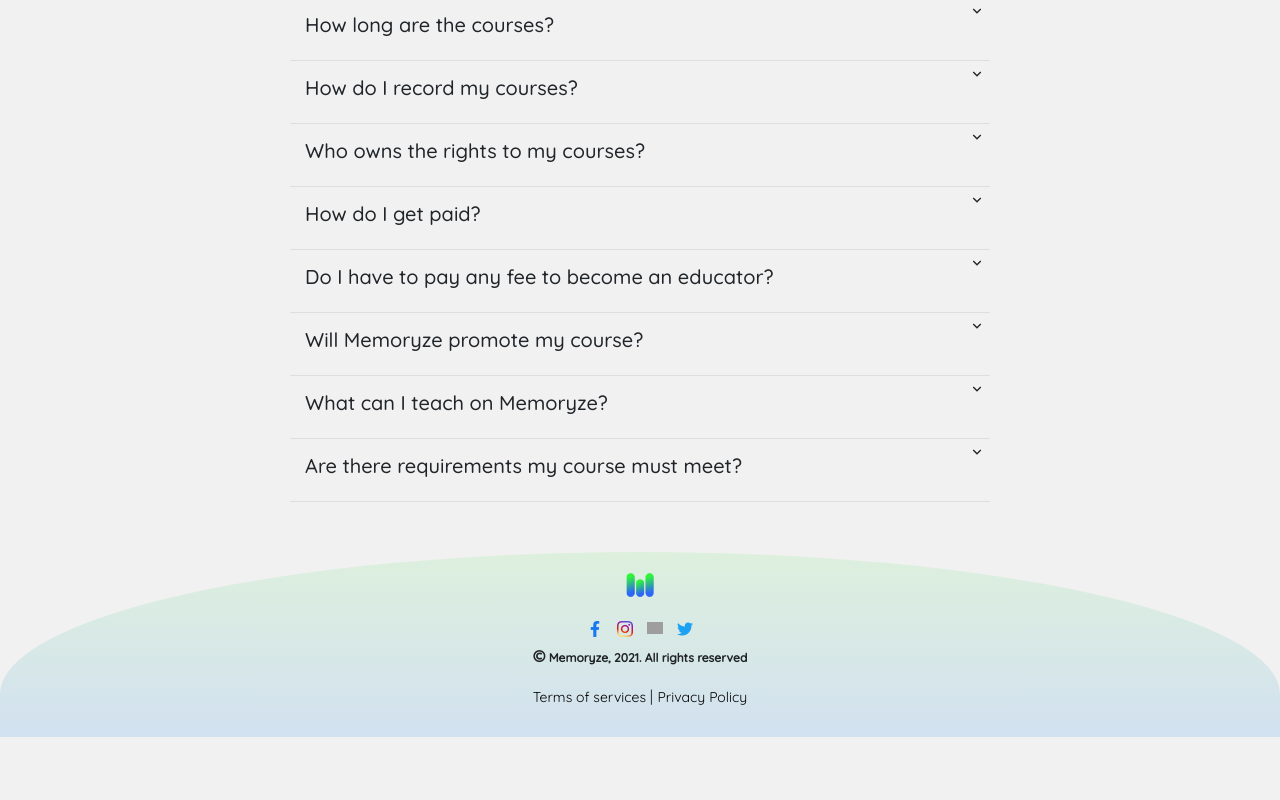
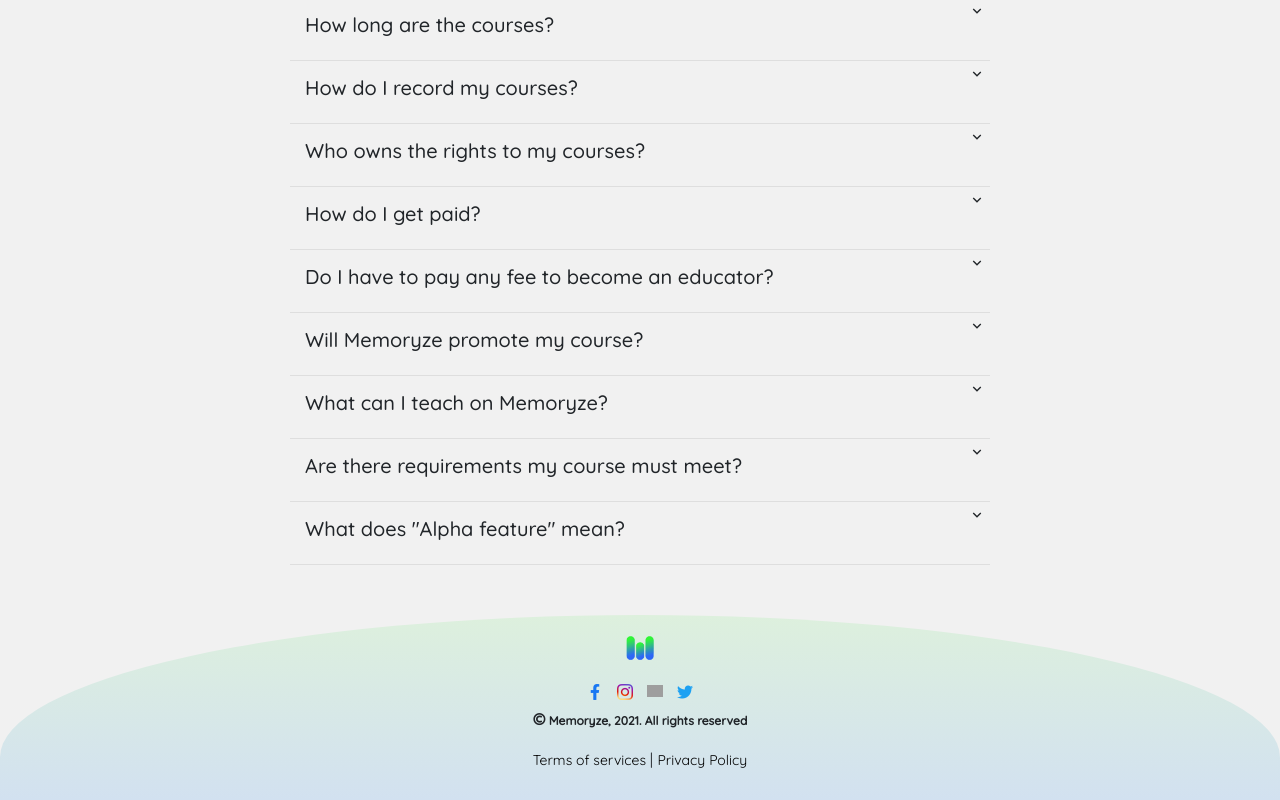
Before and after one commit to Memoryze/memoryze-web, a React (Create React App) app: page /faqs in a window 1280 px wide. Shown: the part 673-1473 px from the top of the page. Before the commit the page ends 1410 px from the top, so only its background shows below. Built offline with nearby package versions, Linux system fonts and the light colour scheme; grey boxes are pictures that could not be loaded.

Commit message:
changed the alpha feature indicator and added a new faq for it

```diff
--- a/src/Components/FAQsPage/data.js
+++ b/src/Components/FAQsPage/data.js
@@ -1,27 +1,37 @@
 export const learners = [
 	{
 		question: 'How do I sign up?',
-		answer: 'The app is still in development but we would be granting early access to our beta version sometime soon. If you want to be part of the very first set of people to use the app, click here to book your early access seat.',
+		answer:
+			'The app is still in development but we would be granting early access to our beta version sometime soon. If you want to be part of the very first set of people to use the app, click here to book your early access seat.',
 	},
 	{
 		question: 'How long are the courses?',
-		answer: 'We know it\'s hard to stay focused for a long time without zoning out so we are making sure that the duration is long enough for you to actually learn something but short enough to be within your attention span. That being said, each lessons would be within 15 - 40 minutes.',
+		answer:
+			"We know it's hard to stay focused for a long time without zoning out so we are making sure that the duration is long enough for you to actually learn something but short enough to be within your attention span. That being said, each lessons would be within 15 - 40 minutes.",
 	},
 	{
 		question: 'How does Memoryze work?',
-		answer: 'Think of Memoryze as an audio streaming platform you use to listen to music and podcasts.The only difference is this time, you\'ll be listening to people teach and explain topics and concepts.',
+		answer:
+			"Think of Memoryze as an audio streaming platform you use to listen to music and podcasts.The only difference is this time, you'll be listening to people teach and explain topics and concepts.",
 	},
 	{
 		question: 'Can anything really be taught through audio?',
-		answer: 'There are obviously some fields of study that are very practical and require hands-on application. Nonetheless, every area of interest still has essay-like, theoretical aspects that we believe can be taught via audio. So to answer the question, yes, anything can be taught via audio, although, in varying degrees.',
+		answer:
+			'There are obviously some fields of study that are very practical and require hands-on application. Nonetheless, every area of interest still has essay-like, theoretical aspects that we believe can be taught via audio. So to answer the question, yes, anything can be taught via audio, although, in varying degrees.',
 	},
 	{
 		question: 'Would the app be free?',
-		answer: 'In the future, we might include some monetization features but for now, the app is free.',
+		answer:
+			'In the future, we might include some monetization features but for now, the app is free.',
 	},
 	{
 		question: 'Would there be certificates at the end of a course?',
 		answer: 'That would be at the total discretion of each educator.',
+	},
+	{
+		question: 'What does "Alpha feature" mean?',
+		answer:
+			"It means the feature isn't available until after the beta testing phase is over",
 	},
 ];
 
@@ -42,7 +52,8 @@
 	},
 	{
 		question: 'How do I get paid?',
-		answer: 'You get paid royalties per stream. However, courses would only be monetized after the app is out of beta phase and has fully launched.',
+		answer:
+			'You get paid royalties per stream. However, courses would only be monetized after the app is out of beta phase and has fully launched.',
 	},
 	{
 		question: 'Do I have to pay any fee to become an educator?',
@@ -50,14 +61,22 @@
 	},
 	{
 		question: 'Will Memoryze promote my course?',
-		answer: 'We would help you out as you try to promote your courses but the success of your courses mostly up to you. Make sure you put effort in ensuring the quality is top-notch, the lessons are interesting and your promotional strategy is brilliant.',
+		answer:
+			'We would help you out as you try to promote your courses but the success of your courses mostly up to you. Make sure you put effort in ensuring the quality is top-notch, the lessons are interesting and your promotional strategy is brilliant.',
 	},
 	{
 		question: 'What can I teach on Memoryze?',
-		answer: 'You can teach literally anything on Memoryze. It could be a language, an academic topic or life skills.',
+		answer:
+			'You can teach literally anything on Memoryze. It could be a language, an academic topic or life skills.',
 	},
 	{
 		question: 'Are there requirements my course must meet?',
-		answer: 'Yes, there are. You\'ll receive a course guideline when you sign up as an educator. In there, you will find the various requirements your course must meet for the sake of quality control.',
+		answer:
+			"Yes, there are. You'll receive a course guideline when you sign up as an educator. In there, you will find the various requirements your course must meet for the sake of quality control.",
+	},
+	{
+		question: 'What does "Alpha feature" mean?',
+		answer:
+			"It means the feature isn't available until after the beta testing phase is over",
 	},
 ];
--- a/src/Components/ForEducators/ForEducators.css
+++ b/src/Components/ForEducators/ForEducators.css
@@ -55,9 +55,10 @@
 }
 .beta-icon{
 	background-color: #c4daf0;
+	font-size: 12px;
 	text-align: center;
-	padding: 2px 5px;
-	border-radius: 100%;
+	padding: 0 1px;
+	max-width: 72px;
 	font-family: 'Times', 'Times New Roman', 'serif', 'sans-serif', system-ui, -apple-system, BlinkMacSystemFont, 'Avenir Next', 'Avenir', 'Segoe UI', 'Lucida Grande', 'Helvetica Neue', 'Helvetica', 'Fira Sans', 'Roboto', 'Noto', 'Droid Sans', 'Cantarell', 'Oxygen', 'Ubuntu', 'Franklin Gothic Medium', 'Century Gothic';
 }
 .perk,
--- a/src/Components/ForEducators/ForEducators.js
+++ b/src/Components/ForEducators/ForEducators.js
@@ -16,7 +16,9 @@
 
 				<div className='perk-texts'>
 					<h5 className='perk'>
-						{perk} {i === 0 && <span className='beta-icon' title="alpha feature - coming later">α</span>}
+						<br></br>
+
+						{perk} {i === 0 && <p className='beta-icon' title="alpha feature - coming later">αlpha feature</p>}
 					</h5>
 					<p className='perk-description'>{description}</p>
 				</div>
```
